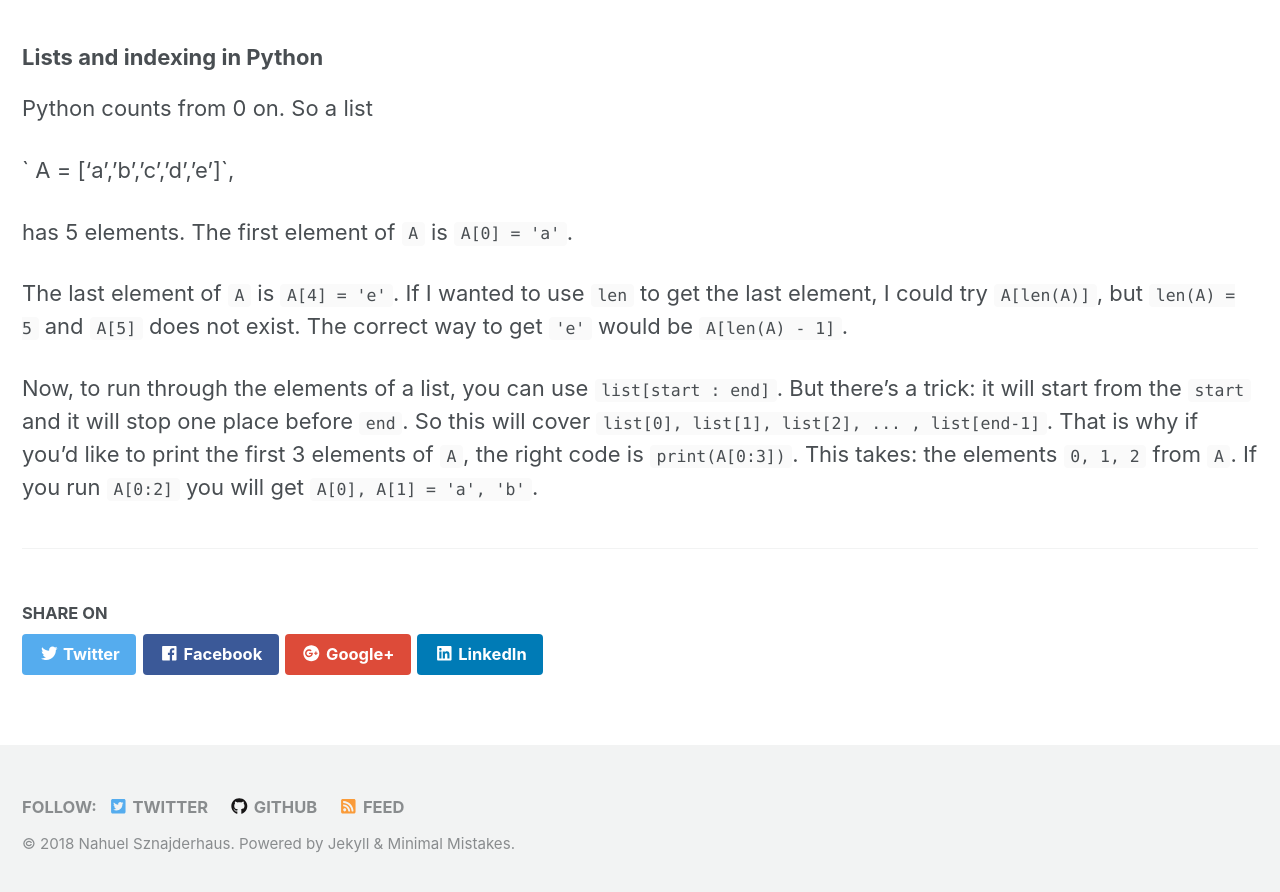
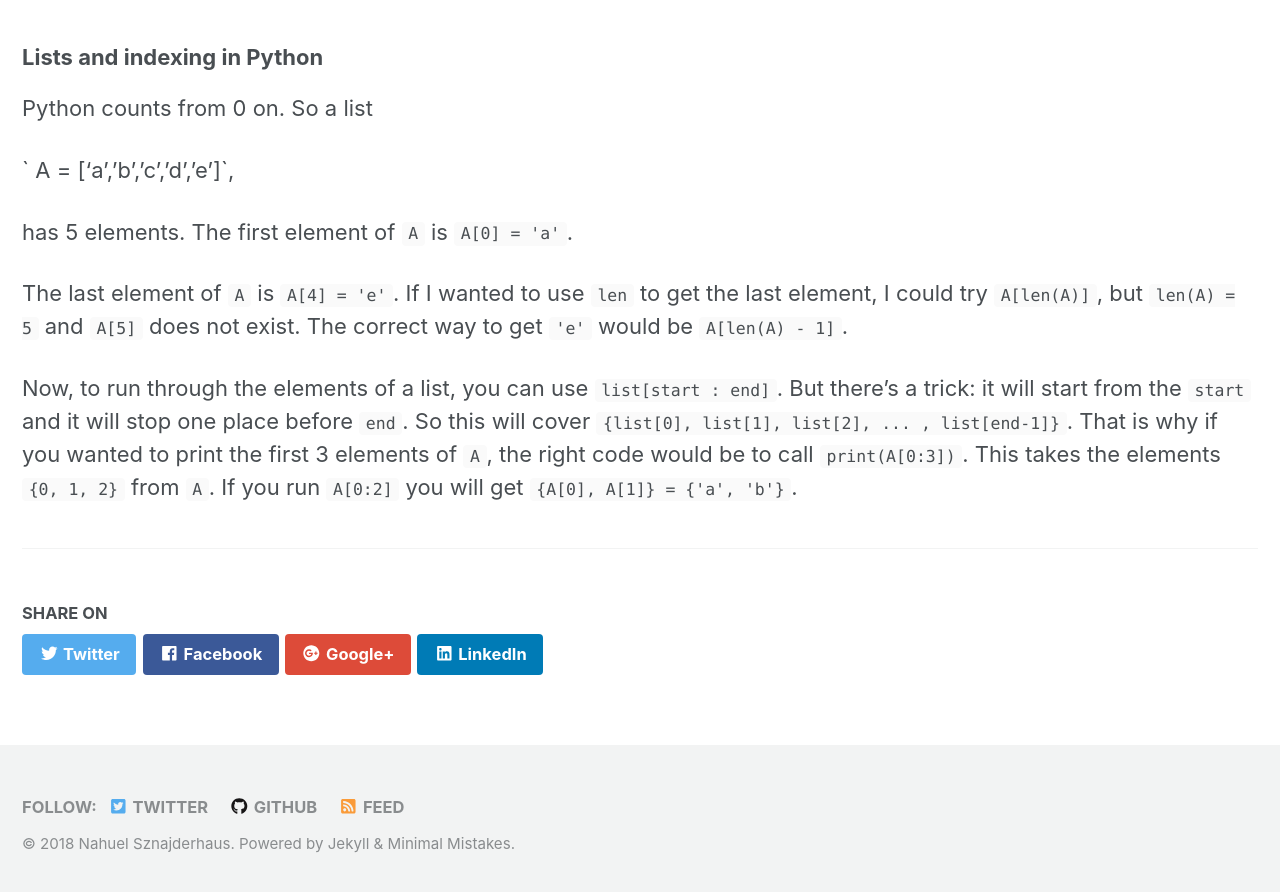
Before and after one commit to nahusznaj/nahusznaj.github.io, a Jekyll site: the page built from _posts/learning/2018-06-14-learning_python.md, in a window 1280 px wide and 900 px high, scrolled down 1030 px. Shown: the top 892 px of the window. Built offline with Jekyll 4.4.1, drawn with Linux system fonts in a browser that asks for light colours; nearby versions of some CDN libraries.

```diff
--- a/_posts/learning/2018-06-14-learning_python.md
+++ b/_posts/learning/2018-06-14-learning_python.md
@@ -50,4 +50,4 @@
 
 The last element of `A` is `A[4] = 'e'`. If I wanted to use `len` to get the last element, I could try  `A[len(A)]`, but `len(A) = 5` and `A[5]` does not exist. The correct way to get `'e'` would be `A[len(A) - 1]`.
 
-Now, to run through the elements of a list, you can use `list[start : end]`. But there's a trick: it will start from the `start` and it will stop one place before `end`. So this will cover `list[0], list[1], list[2], ... , list[end-1]`. That is why if you'd like to print the first 3 elements of `A`, the right code is `print(A[0:3])`. This takes: the elements `0, 1, 2` from `A`. If you run `A[0:2]` you will get `A[0], A[1] = 'a', 'b'`.
+Now, to run through the elements of a list, you can use `list[start : end]`. But there's a trick: it will start from the `start` and it will stop one place before `end`. So this will cover `{list[0], list[1], list[2], ... , list[end-1]}`. That is why if you wanted to print the first 3 elements of `A`, the right code would be to call `print(A[0:3])`. This takes the elements `{0, 1, 2}` from `A`. If you run `A[0:2]` you will get `{A[0], A[1]} = {'a', 'b'}`.
```
